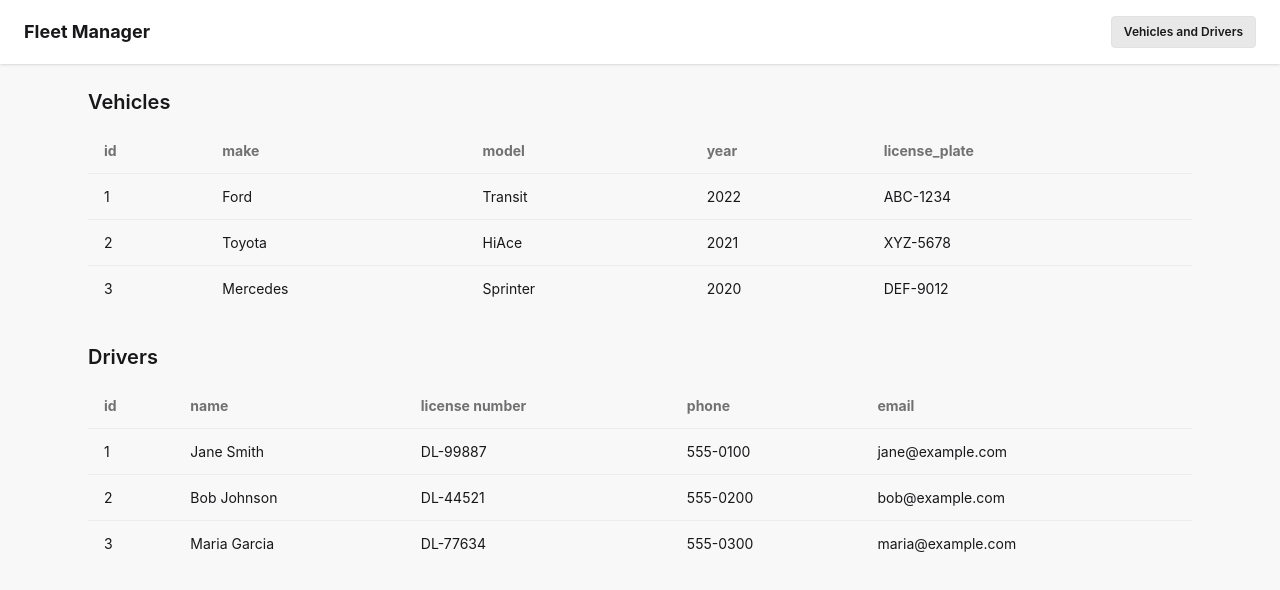
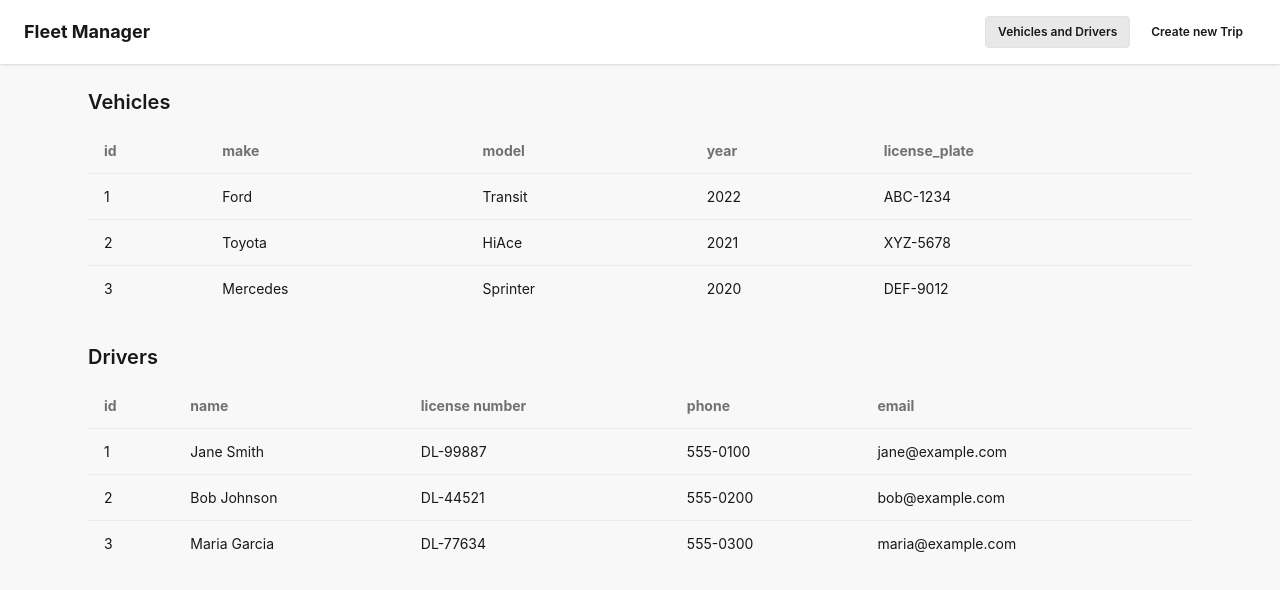
Before and after one commit to NAIT-SDEV2451/SDEV2451-Fall-2026-A01-Instructor-Examples, a React (Vite) app in the folder 2_frontend_review_start/vehiclefleet_frontend/: page / in a window 1280 px wide. Shown: the top 590 px of the page. Built offline with nearby package versions, Linux system fonts and the light colour scheme.

Commit message:
class progress pushed

```diff
--- a/2_frontend_review_start/vehiclefleet_frontend/src/App.jsx
+++ b/2_frontend_review_start/vehiclefleet_frontend/src/App.jsx
@@ -28,6 +28,12 @@ function App() {
             >
               Vehicles and Drivers
             </NavLink>
+            <NavLink
+              to="/trips/new"
+              className="btn btn-sm btn-ghost"
+            >
+              Create new Trip
+            </NavLink>
           </div>
         </nav>
 
```
